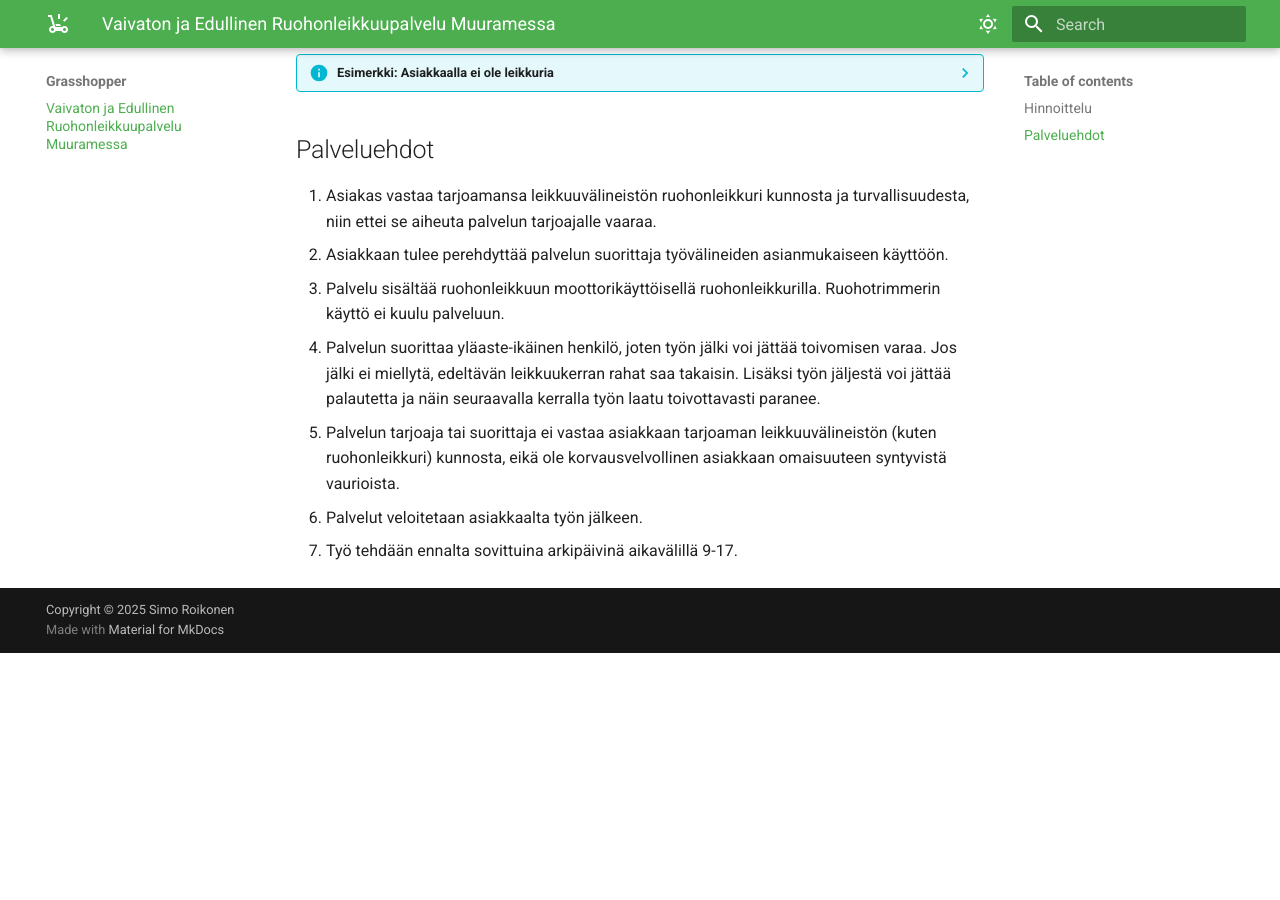
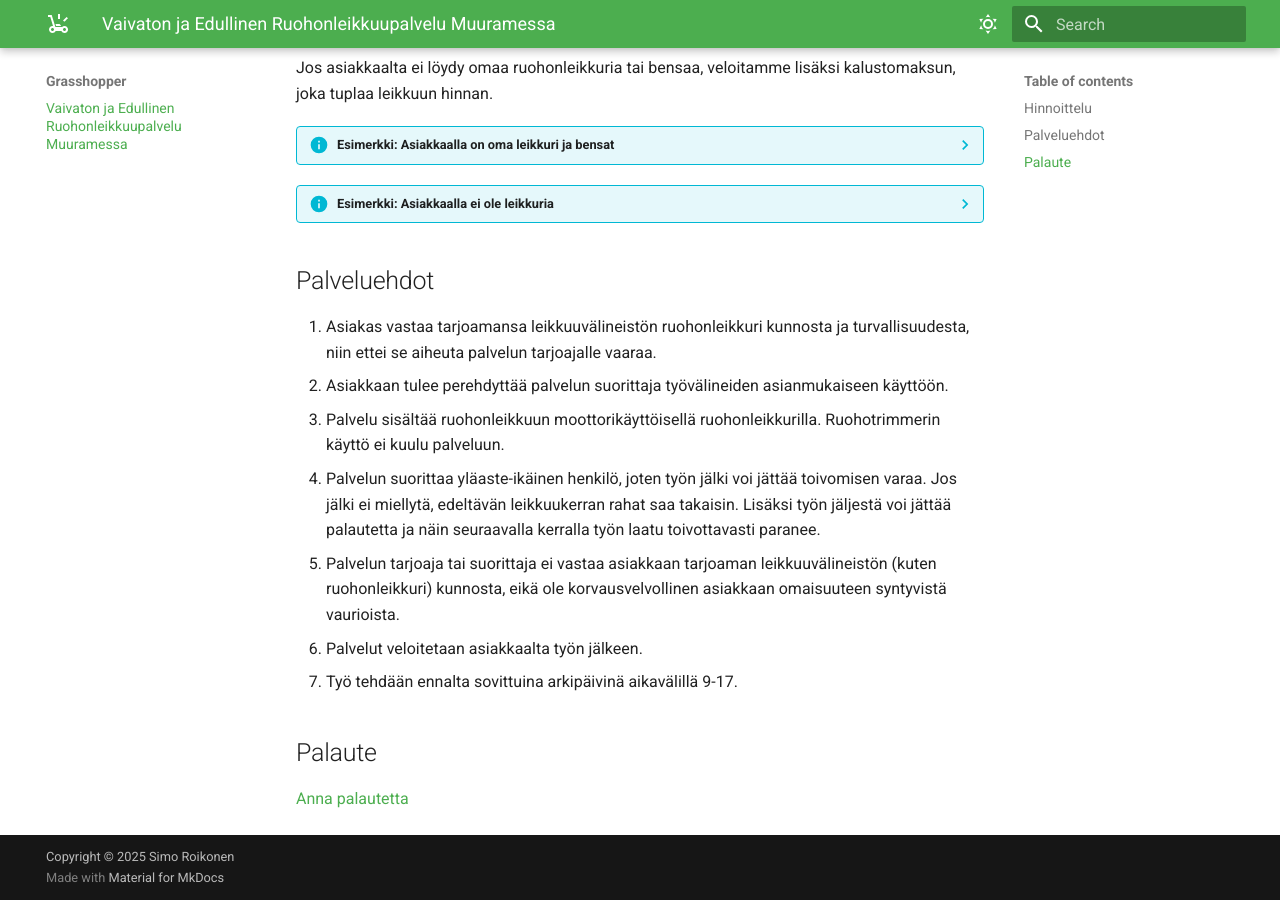
Before and after one commit to roikonen/grasshopper, an MkDocs documentation site: the page built from docs/index.md, in a window 1280 px wide and 900 px high, scrolled down 1113 px. Built offline with MkDocs 1.6.1 and Material for MkDocs 9.7.7, drawn with Linux system fonts in a browser that asks for light colours; before the commit the page ends 1766 px from its top, so only the background shows below that; some of the changed lines change nothing that is shown.

Commit message:
Initial commit

````diff
--- a/docs/index.md
+++ b/docs/index.md
@@ -2,6 +2,17 @@
 
 * Kaipaatko nurmikollesi edullista ja vaivatonta leikkauspalvelua.
 * Haluatko auttaa reipasta ja omatoimista yläasteelaista tienaamaan moporahoja?
+
+``` mermaid
+graph LR
+  F[Yhteydenotto] --> G{Piha-arvio tehty?}
+  G --> |Kyllä| C;
+  G --> |Ei| B;
+  B[10min piha-arvio] --> C;
+  C[Aikataulutus] --> D;
+  D[Leikkaus] --> E;
+  E[Maksu] --> D;
+```
 
 !!! tip "Näin Pääset Alkuun"
 
@@ -47,3 +58,7 @@
 1. Palvelun tarjoaja tai suorittaja ei vastaa asiakkaan tarjoaman leikkuuvälineistön (kuten ruohonleikkuri) kunnosta, eikä ole korvausvelvollinen asiakkaan omaisuuteen syntyvistä vaurioista.
 1. Palvelut veloitetaan asiakkaalta työn jälkeen.
 1. Työ tehdään ennalta sovittuina arkipäivinä aikavälillä 9-17.
+
+## Palaute
+
+[Anna palautetta](https://forms.gle/erpWD5qhEBahiwnV7)
--- a/mkdocs.yml
+++ b/mkdocs.yml
@@ -30,5 +30,10 @@
   - pymdownx.emoji:
       emoji_index: !!python/name:material.extensions.emoji.twemoji
       emoji_generator: !!python/name:material.extensions.emoji.to_svg
+  - pymdownx.superfences:
+      custom_fences:
+        - name: mermaid
+          class: mermaid
+          format: !!python/name:pymdownx.superfences.fence_code_format
 
 copyright: Copyright &copy; 2025 Simo Roikonen
````
